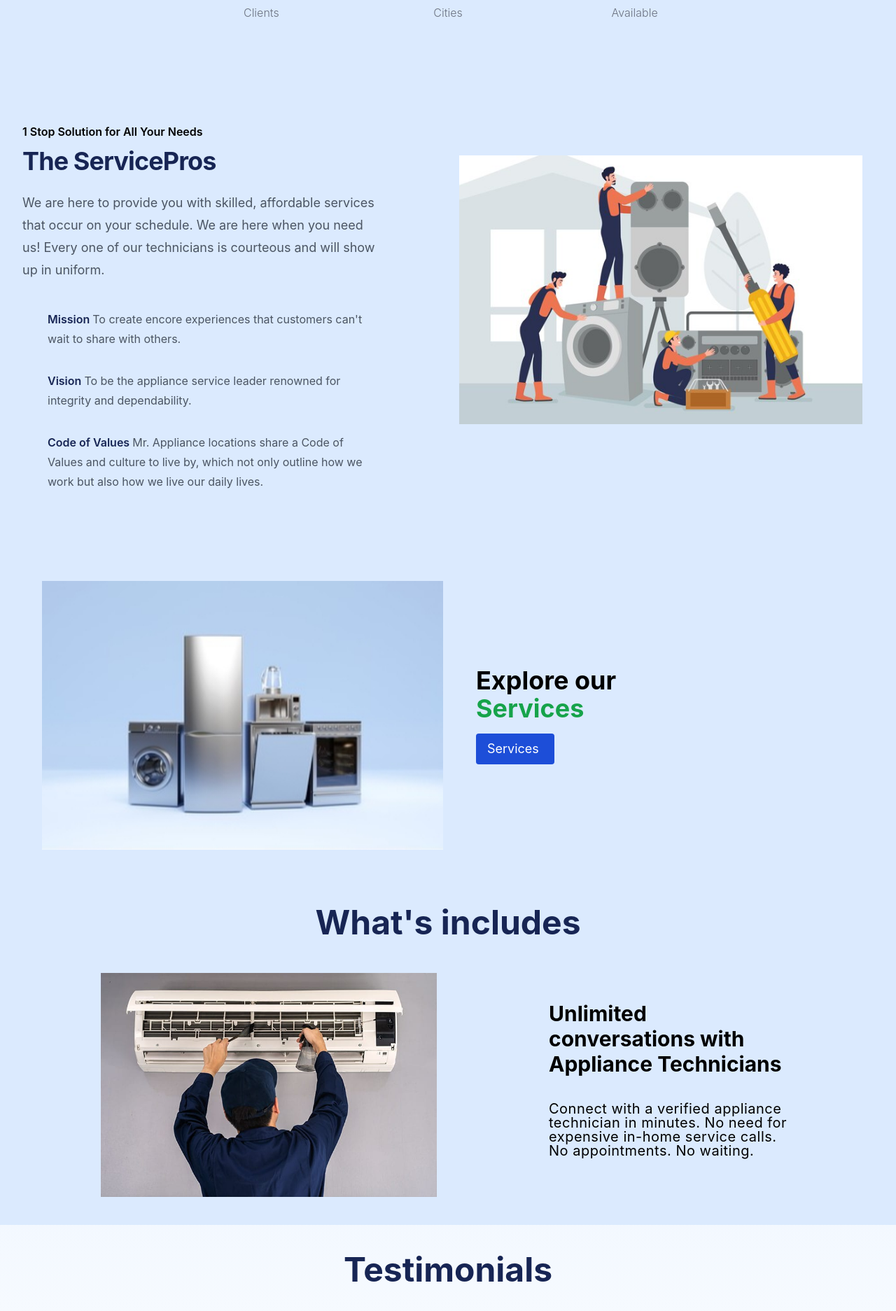
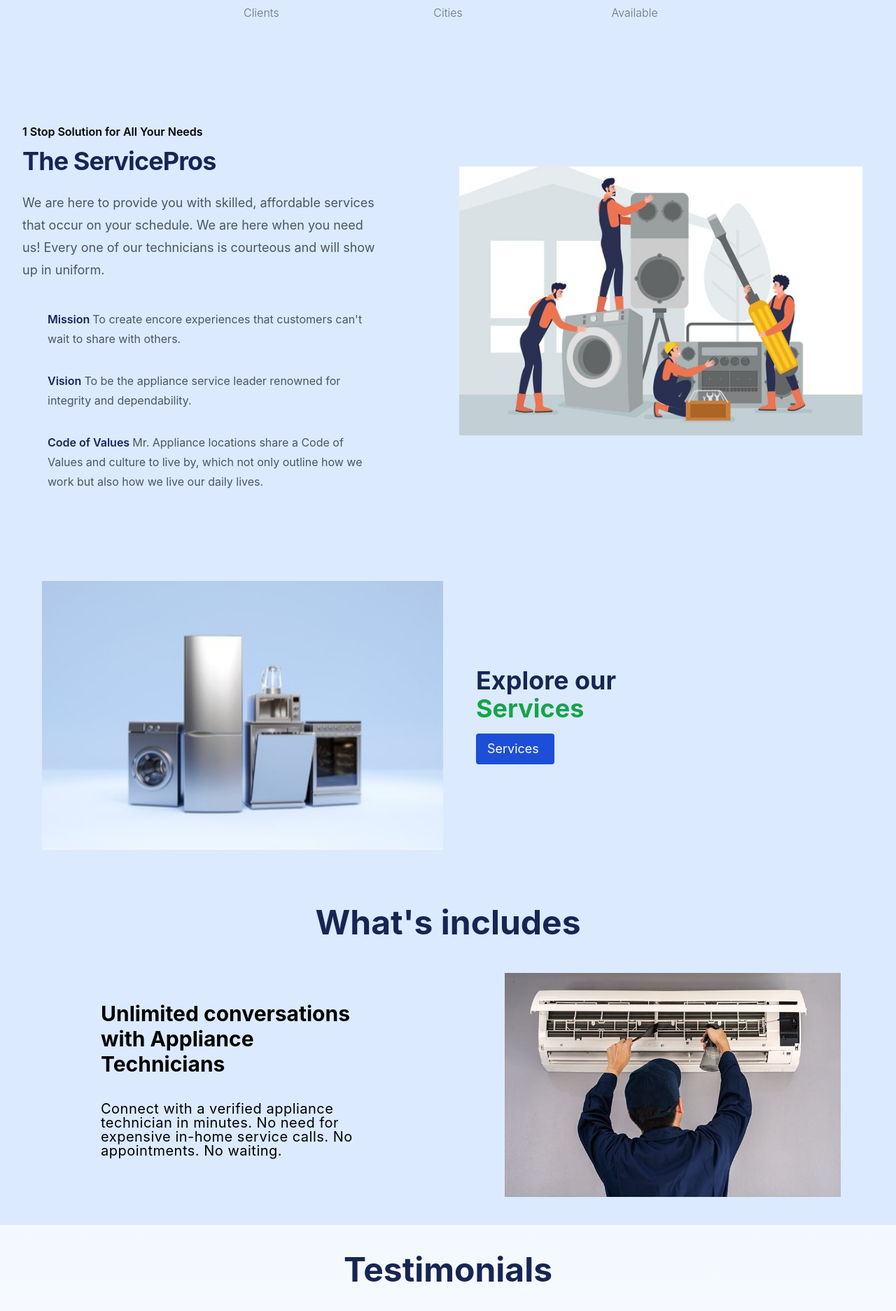
Before and after one commit to Deepakgit75/SharpCareer, a React (Create React App) app: page / in a window 1280 px wide. Shown: the part 458-2331 px from the top of the page at 70% size. Built offline with nearby package versions, Linux system fonts and the light colour scheme.

Commit message:
serviceExplore

```diff
--- a/src/components/Hero.js
+++ b/src/components/Hero.js
@@ -92,7 +92,7 @@ const Hero = () => {
                     <dt className="inline font-semibold  text-blue-950 ">
                       Mission{" "}
                     </dt>{" "}
-                    <dd class="inline">
+                    <dd className="inline">
                       {" "}
                       To create encore experiences that customers can't wait to
                       share with others.
@@ -109,7 +109,7 @@ const Hero = () => {
                     </dd>
                   </div>
                   <div className="relative pl-9">
-                    <dt class="inline font-semibold text-blue-950 ">
+                    <dt className="inline font-semibold text-blue-950 ">
                       Code of Values{" "}
                     </dt>
                     <dd className="inline">
@@ -122,16 +122,12 @@ const Hero = () => {
                 </dl>
               </div>
             </div>
-
             <div>
-              <h1 className="mt-16    text-3xl font-bold tracking-tight text-blue-950  sm:text-4xl "></h1>
-              <a href="">
                 <img
                   src={imageImg}
                   alt=""
-                  className=" mr-20 object-fill bg-blue-50 justify-start w-auto h-96 "
+                  className=" mr-20 mt-20 object-fill bg-blue-50 justify-start w-auto h-96 "
                 />
-              </a>
             </div>
           </div>
         </div>
--- a/src/components/ServiceExploration.js
+++ b/src/components/ServiceExploration.js
@@ -12,9 +12,8 @@ const ServiceExploration = () => {
         </div>
 
         <div className="flex-1">
-          <h2 className="text-4xl left-10  w-[60%] font-bold mb-4">
-            Explore our
-            <span className="text-green-600"> Services</span>
+          <h2 className="text-4xl left-10  w-[60%] text-blue-950 font-bold mb-4">
+            Explore our <span className="text-green-600"> Services</span>
           </h2>
           <a
             href="/services"
@@ -30,13 +29,9 @@ const ServiceExploration = () => {
         What's includes
       </h1>
       <div className="w-full h-full mt-2 flex flex-col bg-blue-100 items-center justify-start pt-10 ">
-        <div className="w-[95%] sm:w-[80%]  gap-14 ">
-          <div className="w-full flex lg:h-80 gap-2  lg:gap-20 lg:flex-row">
-              <img
-                src={ac}
-                alt=""
-                className=" mr-20 object-fill bg-white justify-start w-auto h-80 hover:opacity-50"
-              />
+        <div className="w-[95%] sm:w-[80%] gap-14 ">
+          <div className="w-full flex flex-row-reverse lg:h-80 gap-10 lg:gap-20 lg:flex-row">
+
             <div className="lg:w-6/12 xl:w-5/12 lg:h-full flex flex-col items-center lg:items-start justify- gap-6 lg:gap-1">
               <div className="flex flex-col  lg:items-start lg:h-[75%] gap-6">
                 <h4 className="text-black font-bold text-3xl mt-10 ">
@@ -49,6 +44,13 @@ const ServiceExploration = () => {
                 </p>
               </div>
             </div>
+            <div>
+              <img
+                src={ac}
+                alt=""
+                className="ml-32 object-fill bg-white justify-start w-auto h-80"
+              />
+            </div>
           </div>
         </div>
       </div>
```
